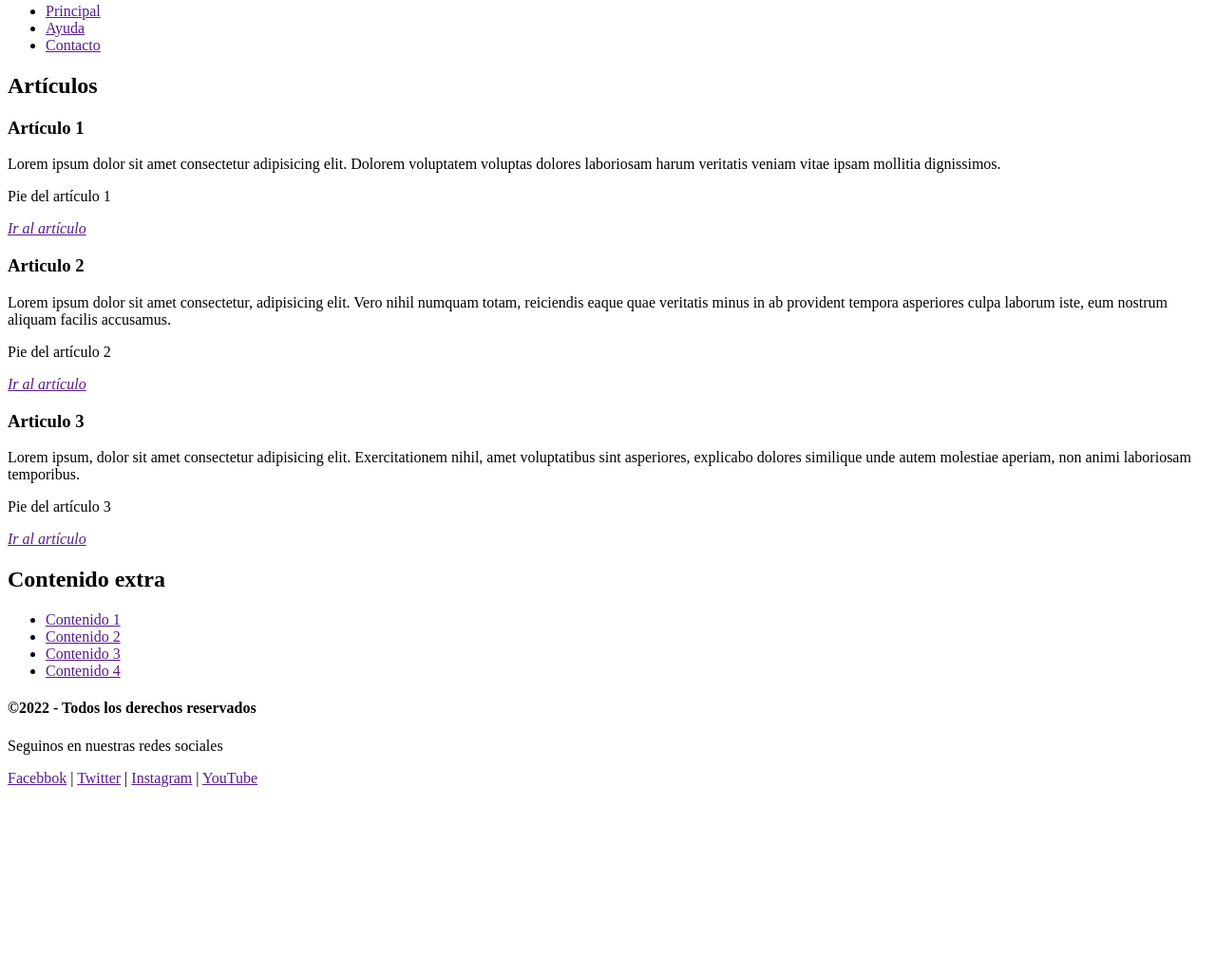
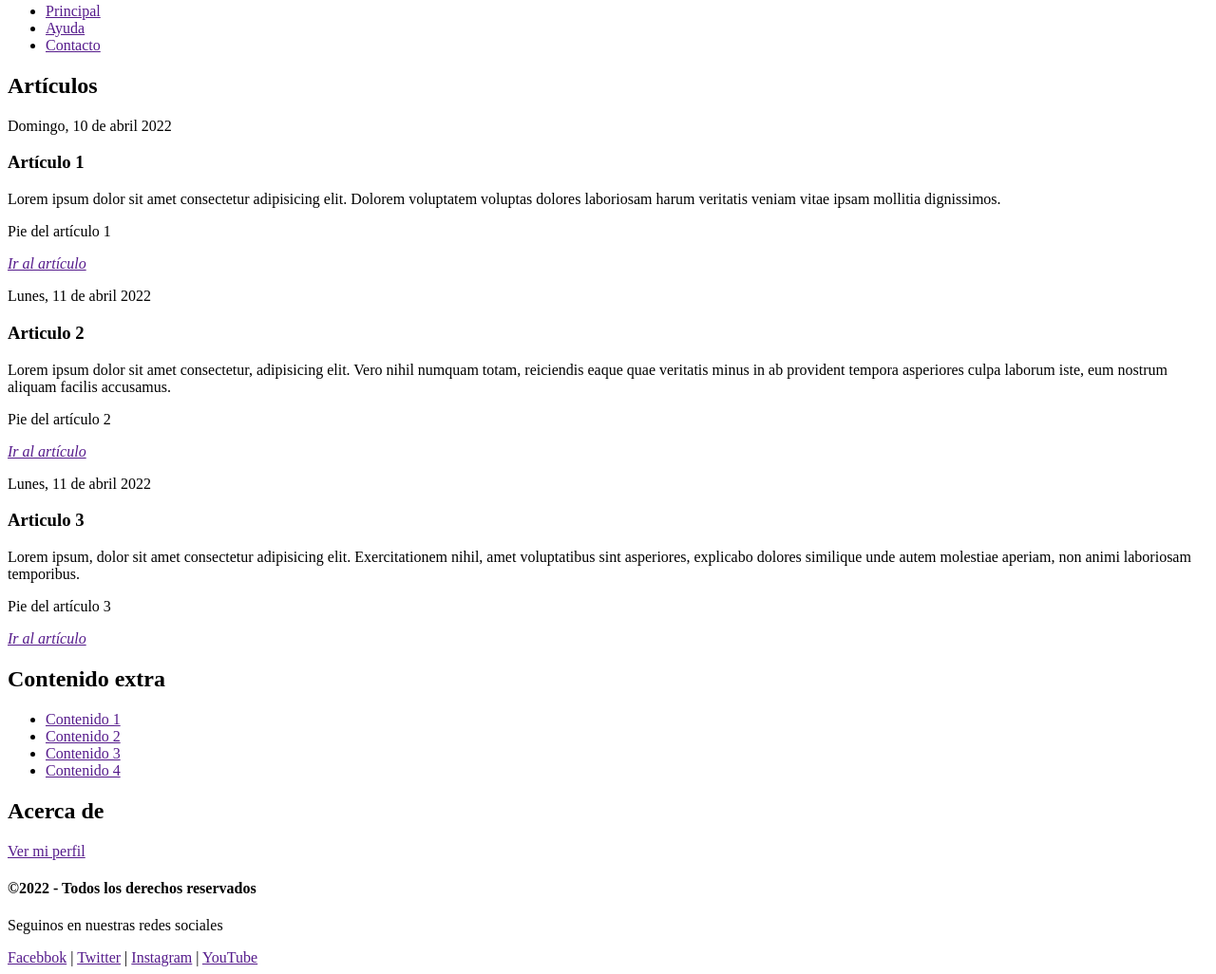
Before and after one commit to FlorNV/proyectoHTMLCSS, a plain HTML site: page index.html in a window 1280 px wide. Shown: the part 77-1103 px from the top of the page at 95% size. Before the commit the page ends 914 px from the top, so only its background shows below. Drawn offline with Linux system fonts and the light colour scheme.

Commit message:
agrego correcciones a index.html

```diff
--- a/index.html
+++ b/index.html
@@ -20,6 +20,7 @@
     <h2>Artículos</h2>
     <section>
       <article>
+        <p>Domingo, 10 de abril 2022</p>
         <h3>Artículo 1</h3>
         <p>
           Lorem ipsum dolor sit amet consectetur adipisicing elit. Dolorem
@@ -30,6 +31,7 @@
         <address><a href="">Ir al artículo</a></address>
       </article>
       <article>
+        <p>Lunes, 11 de abril 2022</p>
         <h3>Articulo 2</h3>
         <p>
           Lorem ipsum dolor sit amet consectetur, adipisicing elit. Vero nihil
@@ -41,6 +43,7 @@
         <address><a href="">Ir al artículo</a></address>
       </article>
       <article>
+        <p>Lunes, 11 de abril 2022</p>
         <h3>Articulo 3</h3>
         <p>
           Lorem ipsum, dolor sit amet consectetur adipisicing elit.
@@ -60,6 +63,8 @@
         <li><a href="">Contenido 3</a></li>
         <li><a href="">Contenido 4</a></li>
       </ul>
+      <h2>Acerca de</h2>
+      <a href="">Ver mi perfil</a>
     </aside>
     <footer>
       <h4>&copy;2022 - Todos los derechos reservados</h4>
```
